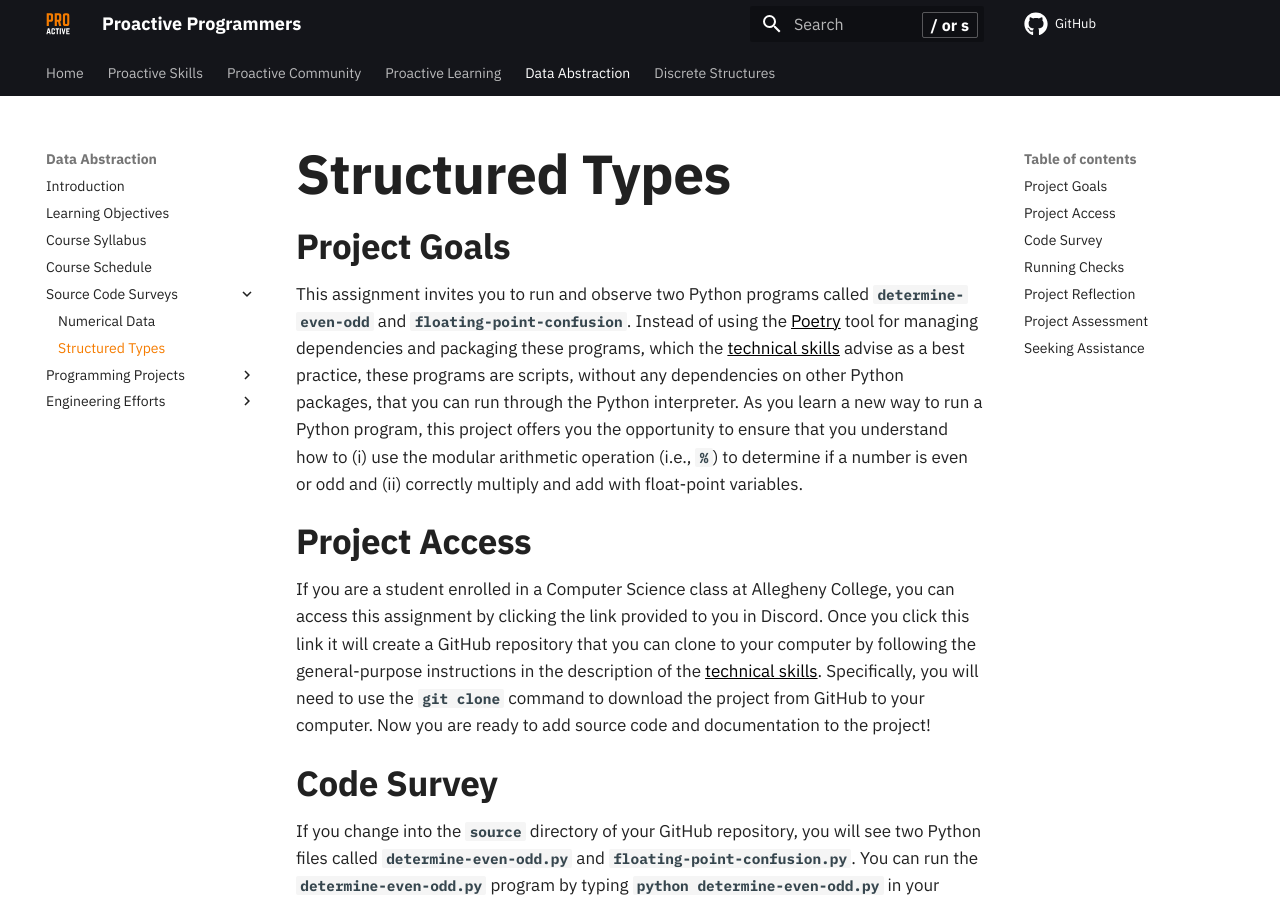
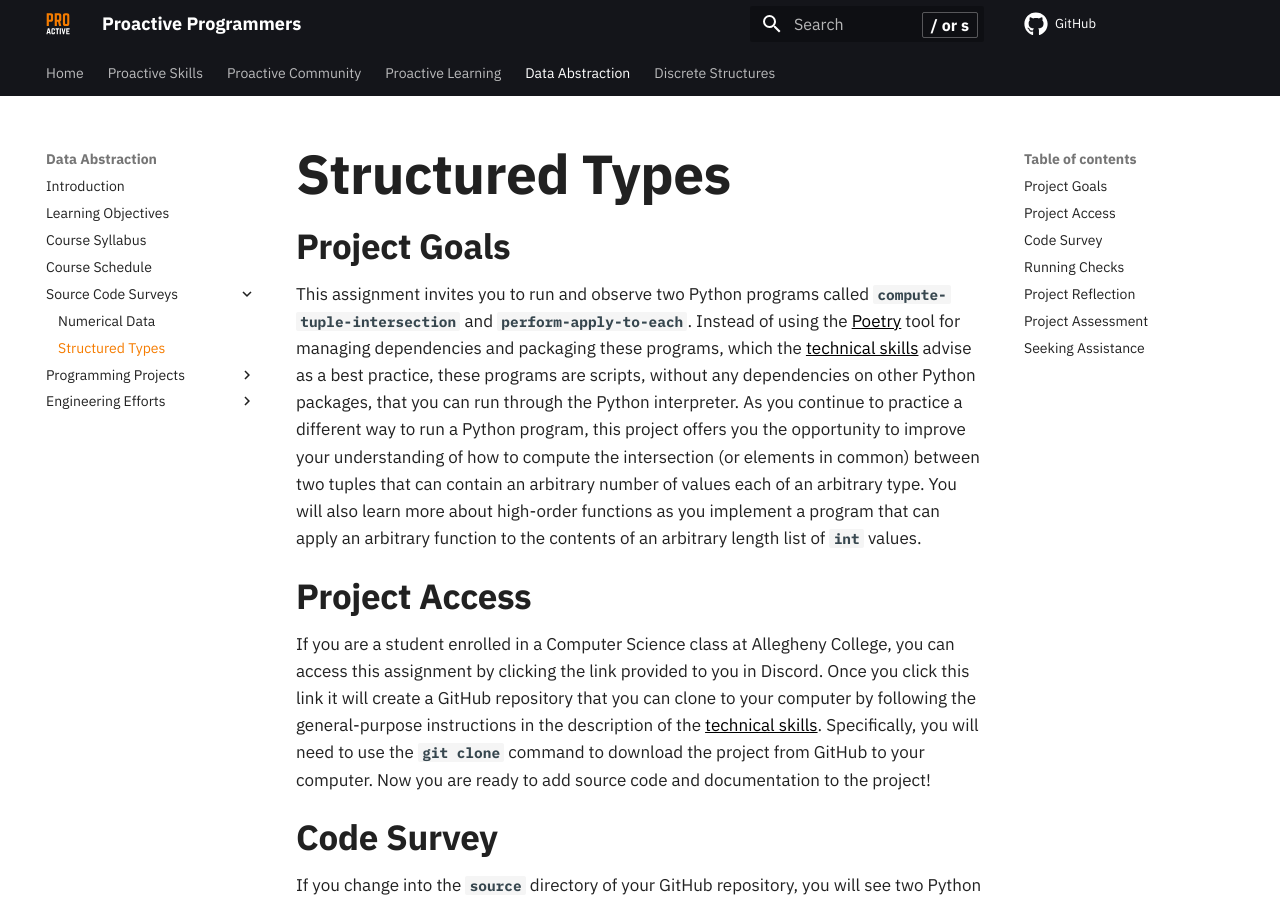
Before and after one commit to ProactiveProgrammers/www.proactiveprogrammers.com, an MkDocs documentation site: the page built from docs/data-abstraction/source-code-surveys/structured-types.md, in a window 1280 px wide and 900 px high. Built offline with MkDocs 1.6.1 and Material for MkDocs 9.7.7, drawn with Linux system fonts in a browser that asks for light colours; comment, search, counter and statistics services are not loaded.

Commit message:
fix: Improve introduction in structured-types for data-abstraction.

```diff
--- a/docs/data-abstraction/source-code-surveys/structured-types.md
+++ b/docs/data-abstraction/source-code-surveys/structured-types.md
@@ -3,16 +3,18 @@
 ## Project Goals
 
 This assignment invites you to run and observe two Python programs called
-`determine-even-odd` and `floating-point-confusion`. Instead of using the
+`compute-tuple-intersection` and `perform-apply-to-each`. Instead of using the
 [Poetry](https://python-poetry.org/) tool for managing dependencies and
 packaging these programs, which the [technical
 skills](/proactive-skills/introduction-proactive-skills/) advise as a best
 practice, these programs are scripts, without any dependencies on other Python
-packages, that you can run through the Python interpreter. As you learn a new
-way to run a Python program, this project offers you the opportunity to ensure
-that you understand how to (i) use the modular arithmetic operation (i.e., `%`)
-to determine if a number is even or odd and (ii) correctly multiply and add
-with float-point variables.
+packages, that you can run through the Python interpreter. As you continue to
+practice a different way to run a Python program, this project offers you the
+opportunity to improve your understanding of how to compute the intersection (or
+elements in common) between two tuples that can contain an arbitrary number of
+values each of an arbitrary type. You will also learn more about high-order
+functions as you implement a program that can apply an arbitrary function to the
+contents of an arbitrary length list of `int` values.
 
 ## Project Access
 
```
